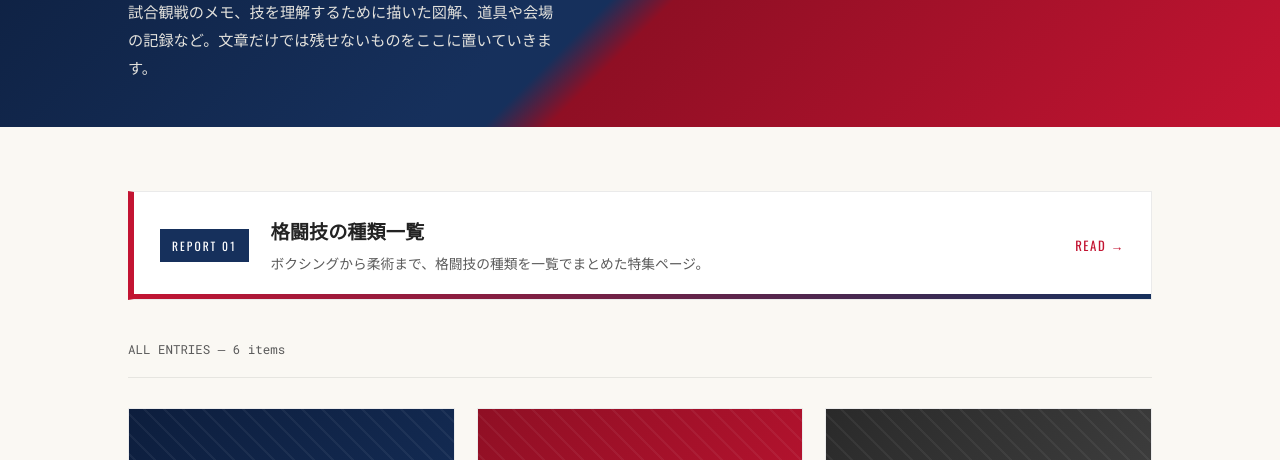
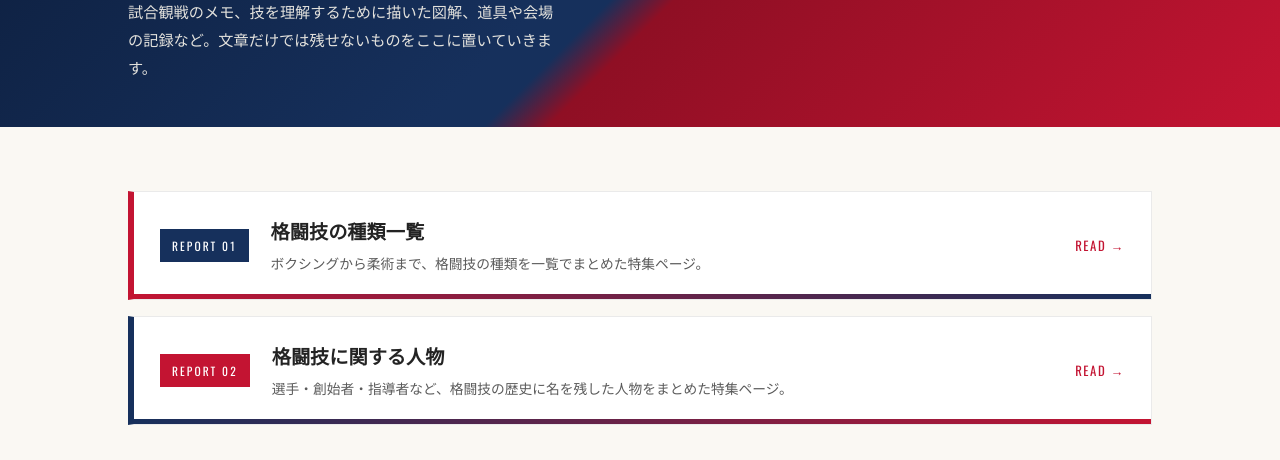
Before and after one commit to Azaleacreativeroom888/fan-martialarts, a plain HTML site: page gallery.html in a window 1280 px wide. Shown: the part 457-917 px from the top of the page. Drawn offline with nearby package versions, Linux system fonts and the light colour scheme.

Commit message:
Modify report box styles and add new report link

```diff
--- a/gallery.html
+++ b/gallery.html
@@ -113,7 +113,7 @@
     display:flex;
     align-items:center;
     gap:22px;
-    margin-bottom:38px;
+    margin-bottom:16px;
     padding:22px 26px;
     background:#fff;
     border:1px solid var(--line);
@@ -121,6 +121,10 @@
     position:relative;
     transition: transform .22s ease, box-shadow .22s ease;
   }
+  .report-box.blue{border-left-color:var(--blue);}
+  .report-box.blue::after{background:linear-gradient(90deg, var(--blue), var(--red));}
+  .report-box.blue .r-badge{background:var(--red);}
+  .report-box + .filter-note{margin-top:38px;}
   .report-box::after{
     content:"";
     position:absolute;
@@ -286,6 +290,15 @@
       <span class="r-arrow">READ →</span>
     </a>
 
+    <a class="report-box blue" href="report2.html">
+      <span class="r-badge">Report 02</span>
+      <div class="r-text">
+        <h4>格闘技に関する人物</h4>
+        <p>選手・創始者・指導者など、格闘技の歴史に名を残した人物をまとめた特集ページ。</p>
+      </div>
+      <span class="r-arrow">READ →</span>
+    </a>
+
     <p class="filter-note">ALL ENTRIES ― 6 items</p>
     <div class="g-grid">
 
```
